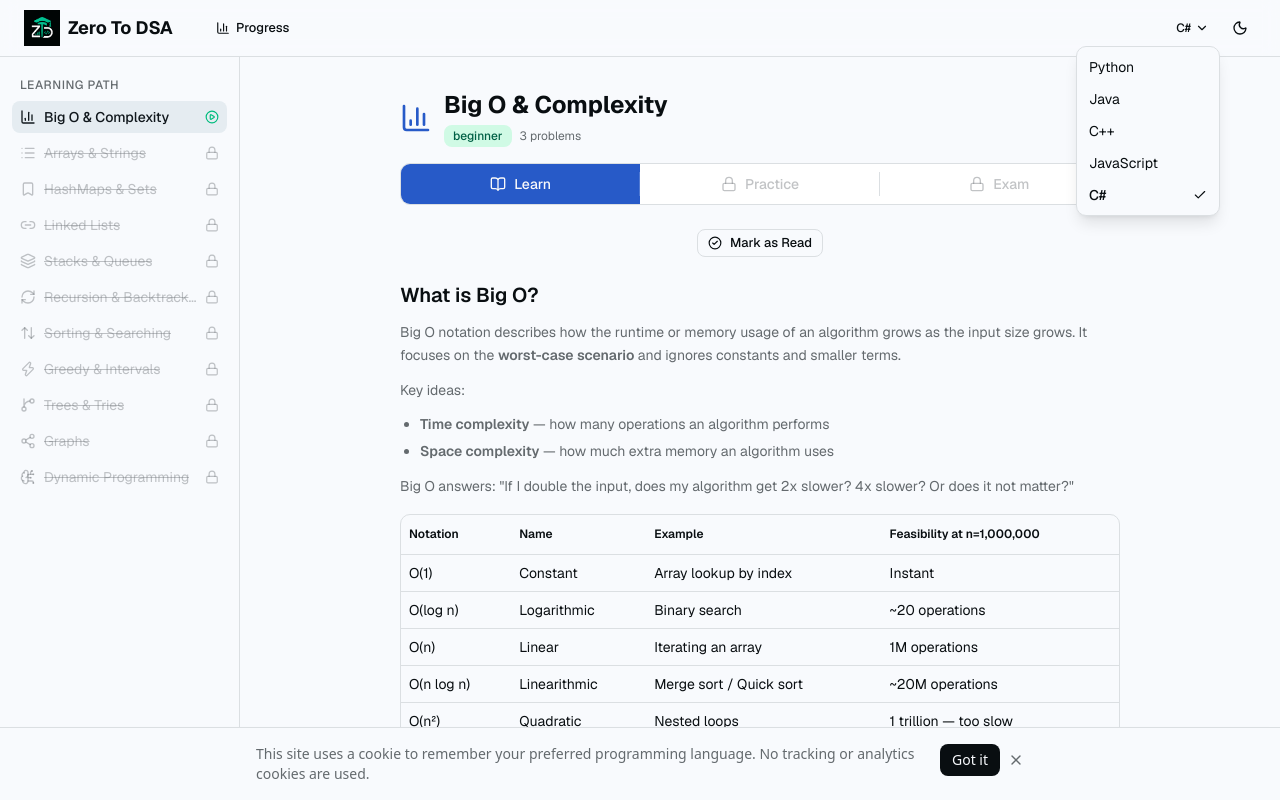
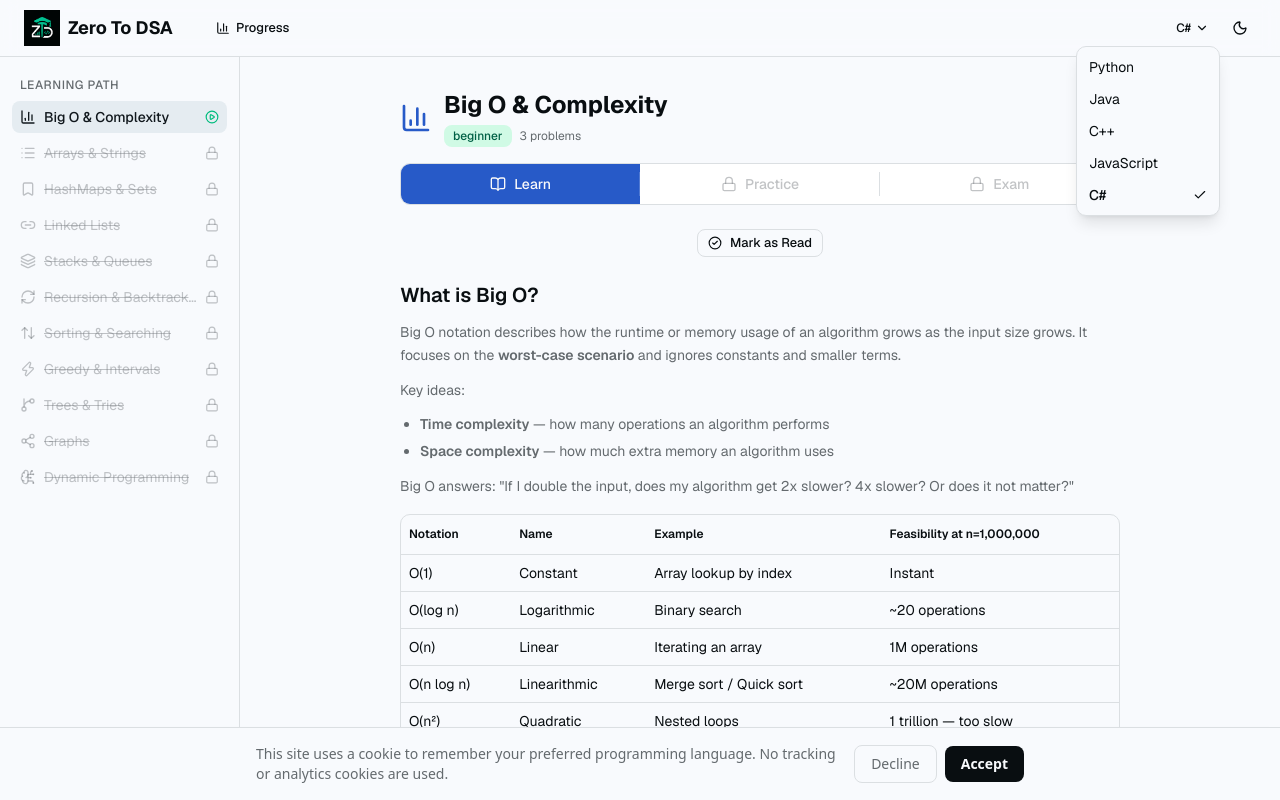
Before and after one commit to DotNetTitan/BeginnerDSA, a Next.js app: page /learn/big-o in a window 1280 px wide. Both pictures are taken after a click on the button "C#". Shown: the top 800 px of the page. Built offline with nearby package versions, Linux system fonts and the light colour scheme; no server answers.

Commit message:
Add Accept/Decline cookie consent banner

```diff
--- a/src/components/layout/CookieBanner.tsx
+++ b/src/components/layout/CookieBanner.tsx
@@ -1,14 +1,16 @@
 'use client';
 
 import { useState, useEffect } from 'react';
-import { X } from 'lucide-react';
 
 export default function CookieBanner() {
   const [visible, setVisible] = useState(false);
 
   useEffect(() => {
     const consented = document.cookie.split('; ').find(r => r.startsWith('dsa-consent='));
-    if (!consented) setVisible(true);
+    if (!consented) {
+      const id = setTimeout(() => setVisible(true), 0);
+      return () => clearTimeout(id);
+    }
   }, []);
 
   const accept = () => {
@@ -16,23 +18,31 @@ export default function CookieBanner() {
     setVisible(false);
   };
 
+  const decline = () => {
+    document.cookie = 'dsa-consent=declined;path=/;max-age=31536000';
+    setVisible(false);
+  };
+
   if (!visible) return null;
 
   return (
     <div className="fixed bottom-0 left-0 right-0 z-50 border-t bg-background p-4 shadow-lg">
-      <div className="mx-auto max-w-3xl flex items-start gap-4">
+      <div className="mx-auto max-w-3xl flex items-center gap-4">
         <p className="text-sm text-muted-foreground flex-1">
           This site uses a cookie to remember your preferred programming language. No tracking or analytics cookies are used.
         </p>
         <div className="flex items-center gap-2 shrink-0">
           <button
+            onClick={decline}
+            className="text-sm px-4 py-2 rounded-md border border-border text-muted-foreground hover:text-foreground font-medium"
+          >
+            Decline
+          </button>
+          <button
             onClick={accept}
-            className="text-sm px-3 py-1.5 rounded-md bg-foreground text-background font-medium hover:opacity-90"
+            className="text-sm px-4 py-2 rounded-md bg-foreground text-background font-semibold hover:opacity-90"
           >
-            Got it
-          </button>
-          <button onClick={accept} className="text-muted-foreground hover:text-foreground">
-            <X className="h-4 w-4" />
+            Accept
           </button>
         </div>
       </div>
--- a/src/components/layout/LanguageSelector.tsx
+++ b/src/components/layout/LanguageSelector.tsx
@@ -40,7 +40,7 @@ export default function LanguageSelector() {
             <button
               key={l.value}
               className={`w-full text-left px-3 py-1.5 text-sm flex items-center justify-between hover:bg-muted ${language === l.value ? 'font-medium' : ''}`}
-              onClick={() => { setLanguage(l.value); document.cookie = `dsa-language=${l.value};path=/;max-age=31536000`; setOpen(false); }}
+              onClick={() => { setLanguage(l.value); setOpen(false); }}
             >
               {l.label}
               {language === l.value && <Check className="h-3.5 w-3.5" />}
--- a/src/lib/language-context.tsx
+++ b/src/lib/language-context.tsx
@@ -28,7 +28,10 @@ export function LanguageProvider({ children, serverLanguage }: { children: React
   const setLanguage = (lang: Language) => {
     setLanguageState(lang);
     localStorage.setItem(STORAGE_KEY, lang);
-    document.cookie = `dsa-language=${lang};path=/;max-age=31536000`;
+    const consented = document.cookie.split('; ').find(r => r.startsWith('dsa-consent=accepted'));
+    if (consented) {
+      document.cookie = `dsa-language=${lang};path=/;max-age=31536000`;
+    }
   };
 
   return (
```
